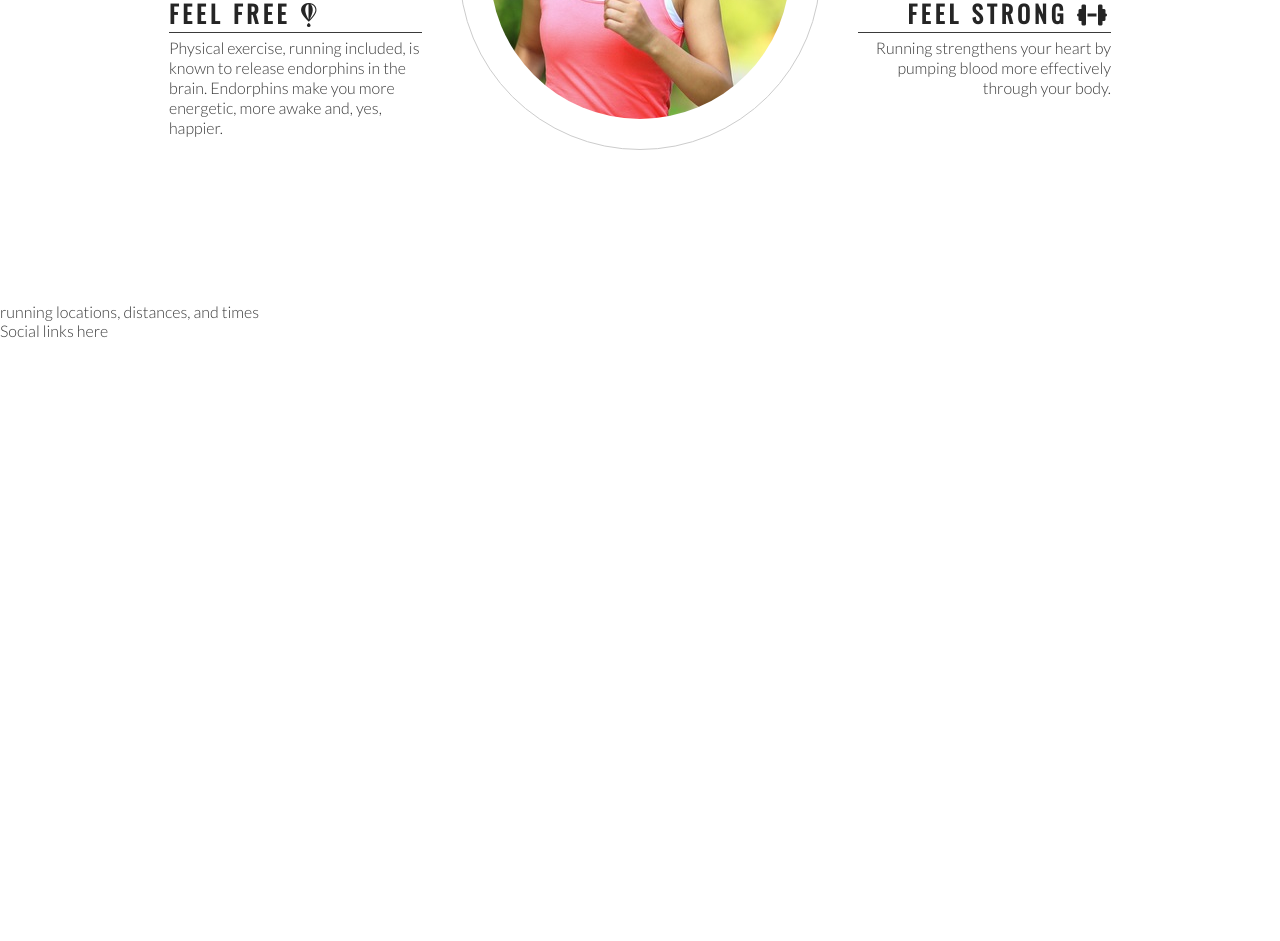
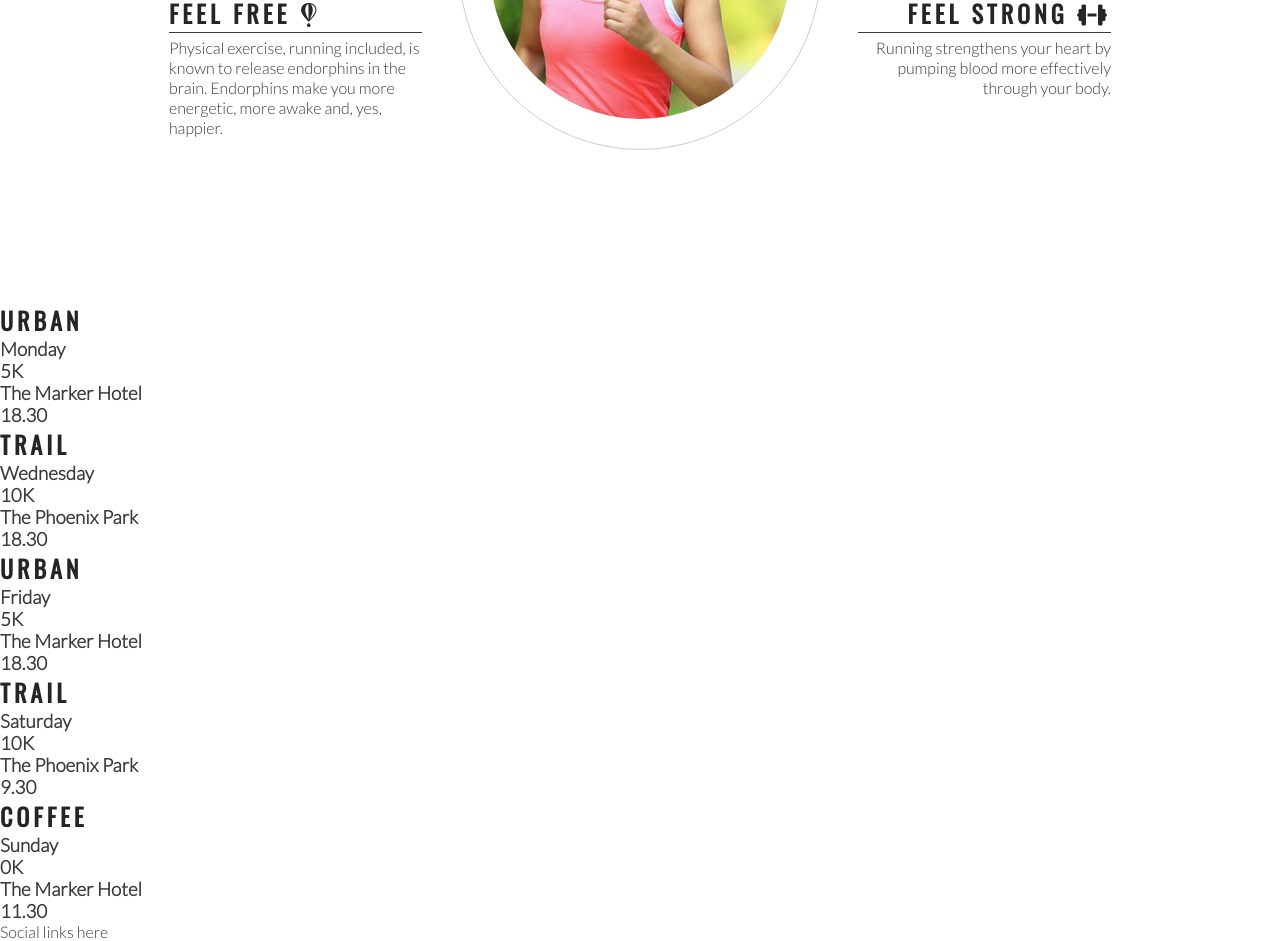
Before and after one commit to MekaBuntain/love_running_project, a plain HTML site: page index.html in a window 1280 px wide. Shown: the part 993-1934 px from the top of the page. Before the commit the page ends 1333 px from the top, so only its background shows below. Drawn offline with nearby package versions, Linux system fonts and the light colour scheme.

Commit message:
Add meetup times main structure

```diff
--- a/index.html
+++ b/index.html
@@ -82,7 +82,41 @@
         </div>
     </section>
     <section>
-        running locations, distances, and times
+        <div>
+            <h2>Urban</h2>
+            <h3>Monday</h3>
+            <h3>5K</h3>
+            <h3>The Marker Hotel</h3>
+            <h3>18.30</h3>
+        </div>
+        <div>
+            <h2>Trail</h2>
+            <h3>Wednesday</h3>
+            <h3>10K</h3>
+            <h3>The Phoenix Park</h3>
+            <h3>18.30</h3>
+        </div>
+        <div>
+            <h2>Urban</h2>
+            <h3>Friday</h3>
+            <h3>5K</h3>
+            <h3>The Marker Hotel</h3>
+            <h3>18.30</h3>
+        </div>
+        <div>
+            <h2>Trail</h2>
+            <h3>Saturday</h3>
+            <h3>10K</h3>
+            <h3>The Phoenix Park</h3>
+            <h3>9.30</h3>
+        </div>
+        <div>
+            <h2>Coffee</h2>
+            <h3>Sunday</h3>
+            <h3>0K</h3>
+            <h3>The Marker Hotel</h3>
+            <h3>11.30</h3>
+        </div>
     </section>
     <footer>
         Social links here
```
